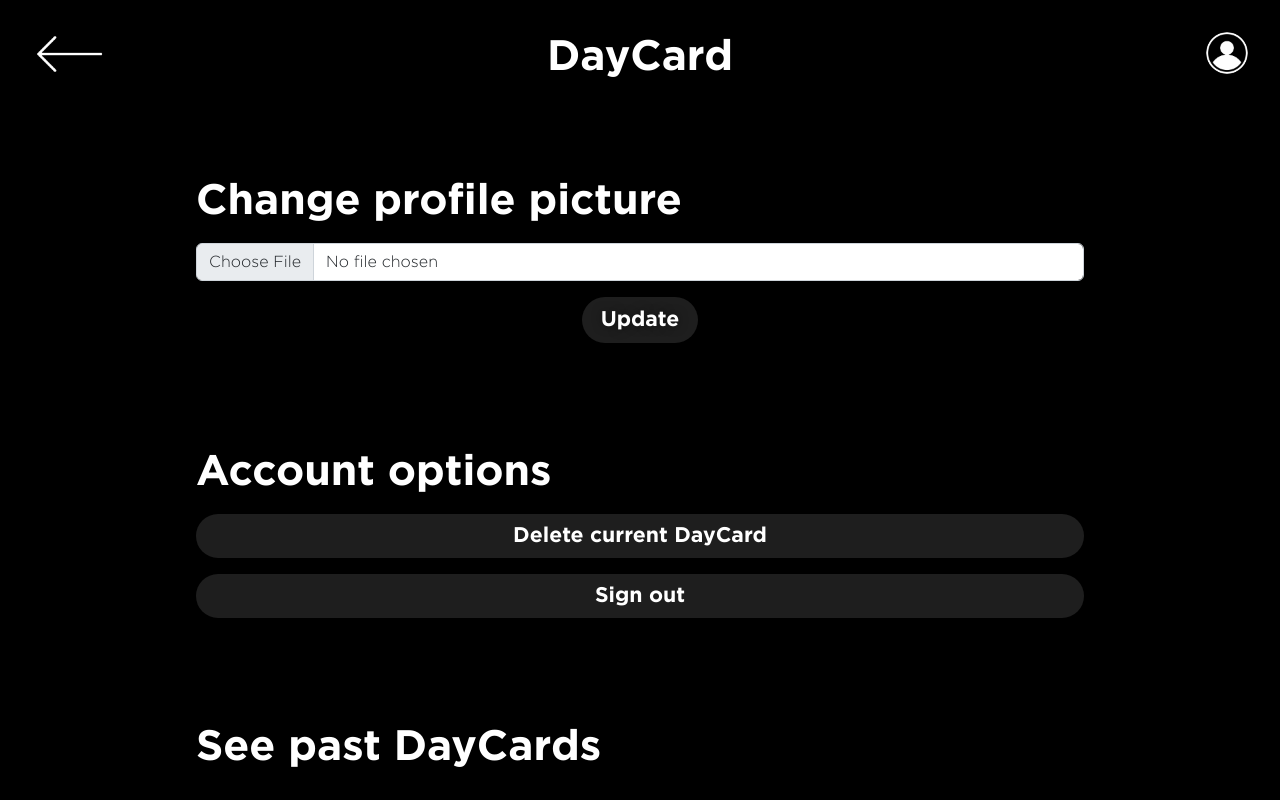
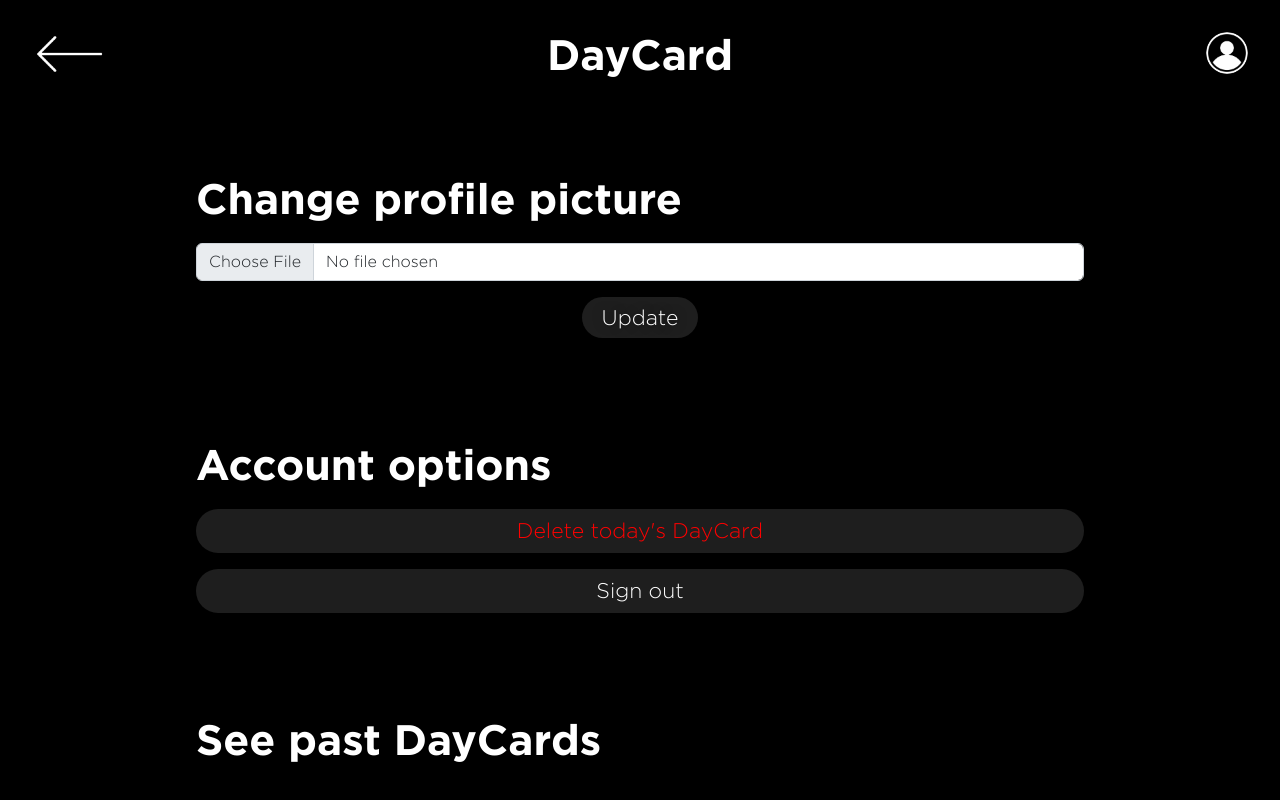
Before and after one commit to JacksonDam/daycard_wad_project, a Django app: page /profile/ in a window 1280 px wide. Run offline with Django 4.2, Linux system fonts and the light colour scheme; some libraries are stand-ins or nearby versions.

Commit message:
small template changes

```diff
--- a/static/css/bootstrap_overrides.css
+++ b/static/css/bootstrap_overrides.css
@@ -318,13 +318,13 @@
 	border-radius: 20px;
 	color: white;
 	font-size: 2vw;
-	font-weight: bold;
+	font-weight: normal!important;
 	background: #1E1E1E;
 	font-weight: bold;
 	font-size: 1.66vw;
 	border-radius: 24px;
 	border: none;
-	height: 3.6vw;
+	height: 3.2vw;
 	width: 9vw;
 	outline: none;
 }
@@ -450,10 +450,14 @@
 
 .btn.btn-dark[btntype="general-btn"] {
 	background: #1E1E1E;
-	font-weight: bold;
+	font-weight: normal;
 	font-size: 1.66vw;
 	border-radius: 24px;
 	border: none;
+}
+
+.btn.btn-dark[modifier="red"] {
+	color: red;
 }
 
 a {
--- a/templates/daycard/cards.html
+++ b/templates/daycard/cards.html
@@ -70,7 +70,7 @@
 		<div class="w-100 h-50"></div>
 		<div class="col text-center">
             <h1 modifier='normal'>No DayCards yet today!</h1><br />
-            <h1 modifier='normal'>Either add some friends, or check back when your friends have posted.</h1>
+            <h1 modifier='normal'>Either post your own DayCard, add some friends, or check back when your friends have posted.</h1>
         </div>
         <div class="w-100 h-50"></div>
     {% endif %}
--- a/templates/daycard/profile.html
+++ b/templates/daycard/profile.html
@@ -51,7 +51,7 @@
 			</div>
 	        <div class="col-xxl-4">
 		        <div class="row d-flex mx-auto align-items-center justify-content-center">
-				    <button type="button" class="btn btn-dark" btntype="general-btn">Delete current DayCard</button>
+				    <button type="button" class="btn btn-dark" btntype="general-btn" modifier="red">Delete today's DayCard</button>
 			    </div>
 			</div>
 			<div class="g-2"></div>
```
Also changed, not shown: templates/daycard/post.html (+7 -0 lines).
